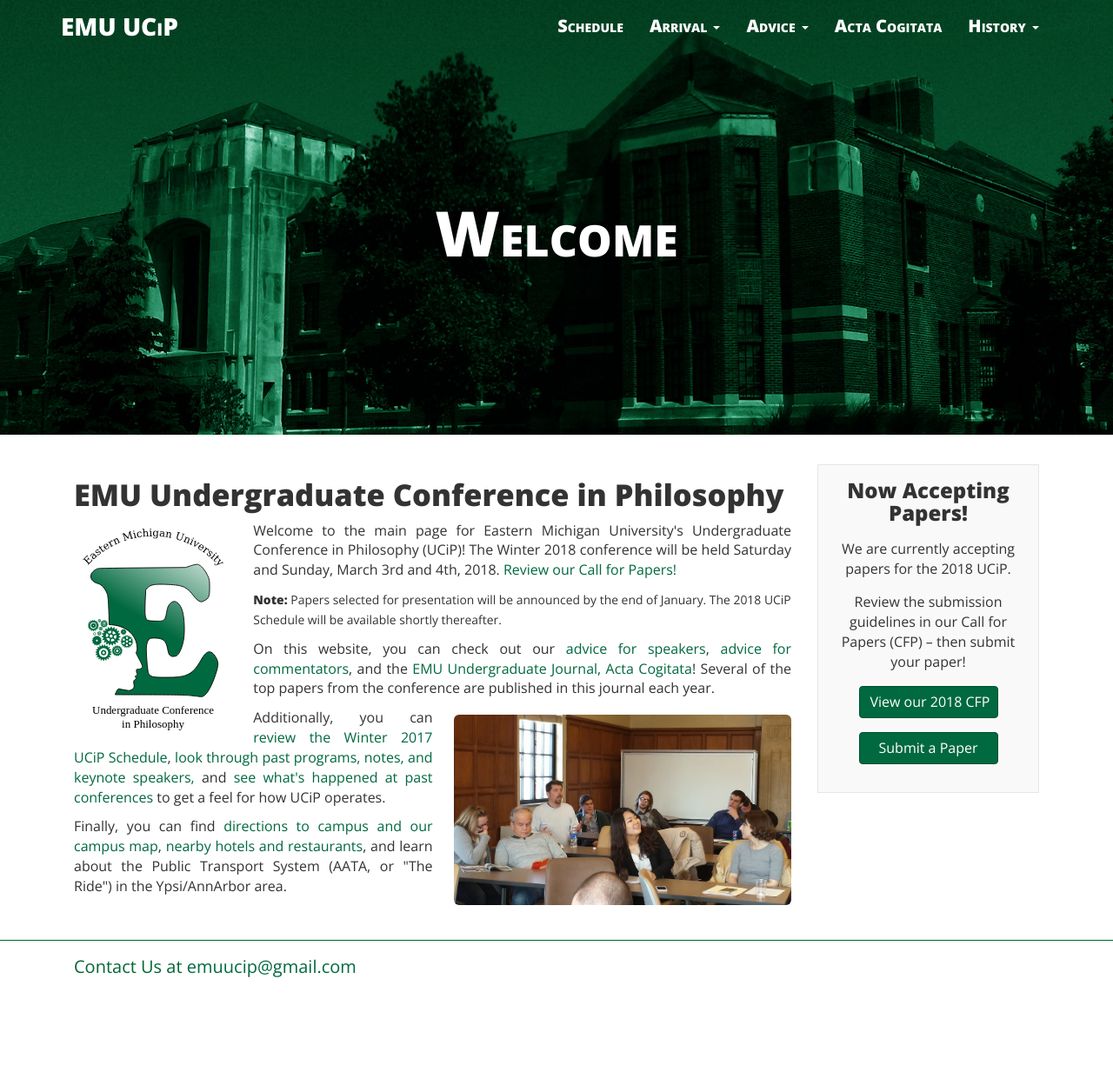
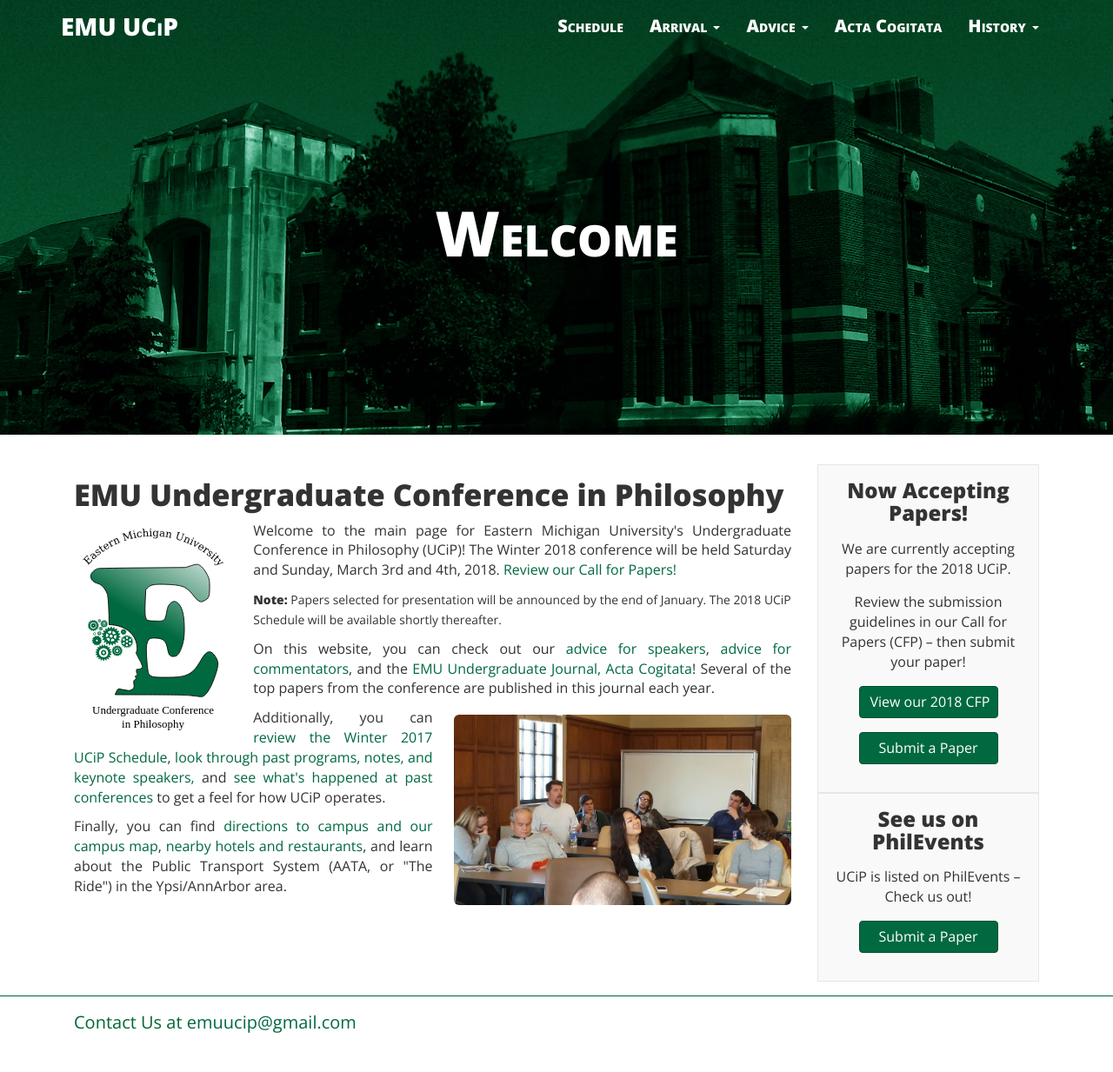
Before and after one commit to ucip/ucip.github.io, a Jekyll site: the page built from index.html, in a window 1280 px wide. Shown: the whole page at 87% size. Built offline with Jekyll 4.4.1, drawn with Linux system fonts in a browser that asks for light colours; nearby versions of some CDN libraries; before the commit the page ends 1169 px from its top, so only the background shows below that.

Commit message:
adding PhilEvents page

```diff
--- a/_includes/box.html
+++ b/_includes/box.html
@@ -11,6 +11,16 @@
   </div>
 </div>
 
+<!-- PhilEvents info -->
+<div class="col-sm-3 col-xs-12 hidden-print">
+  <div class="post-list-box announcement">
+    <h3 class="text-center post-list-header">See us on PhilEvents</h3>
+    <p class="text-center announcement-text">UCiP is listed on PhilEvents &ndash; Check us out!</p>
+    <div class="text-center">
+      <a class="btn btn-primary cfp" href="https://philevents.org/event/show/37278" role="button">Submit a Paper</a>
+    </div>
+  </div>
+</div>
 
 <!-- FLYER MESSAGE
 <div class="col-sm-3 col-xs-12 hidden-print">
```
